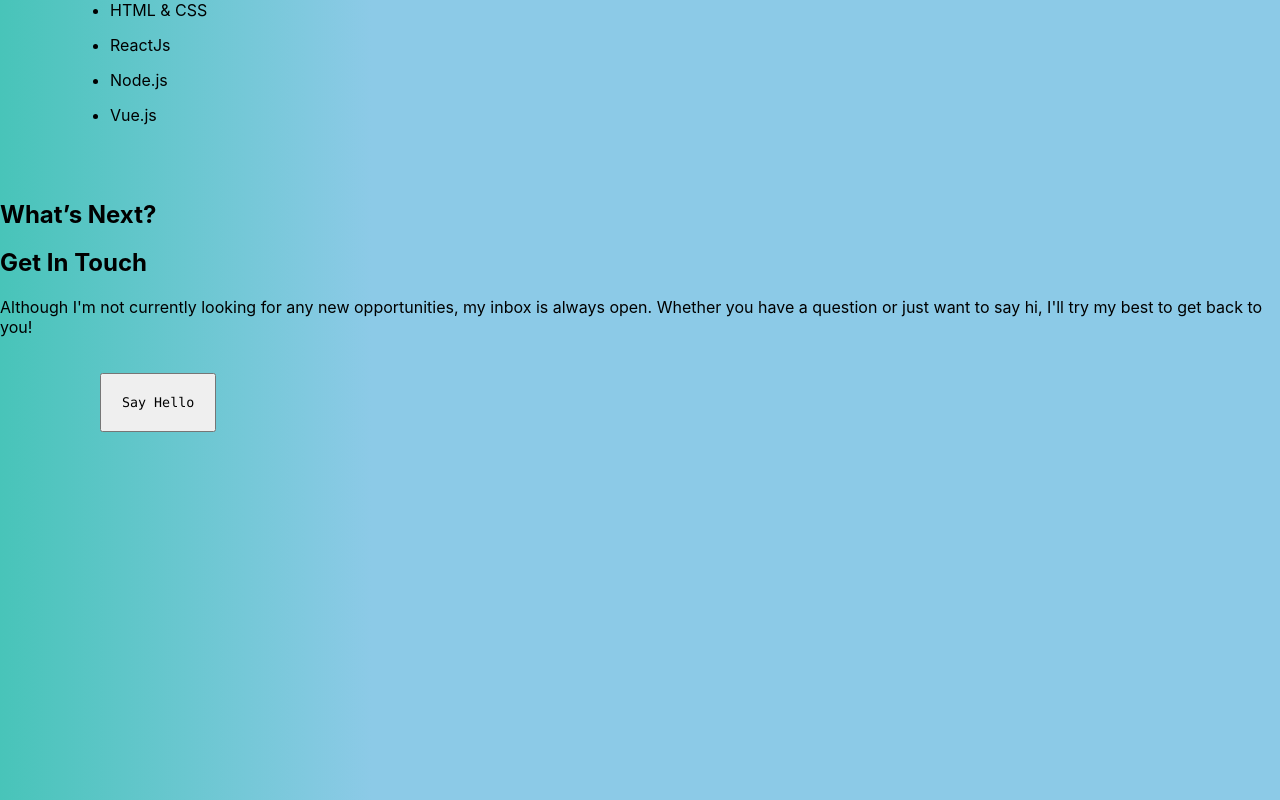
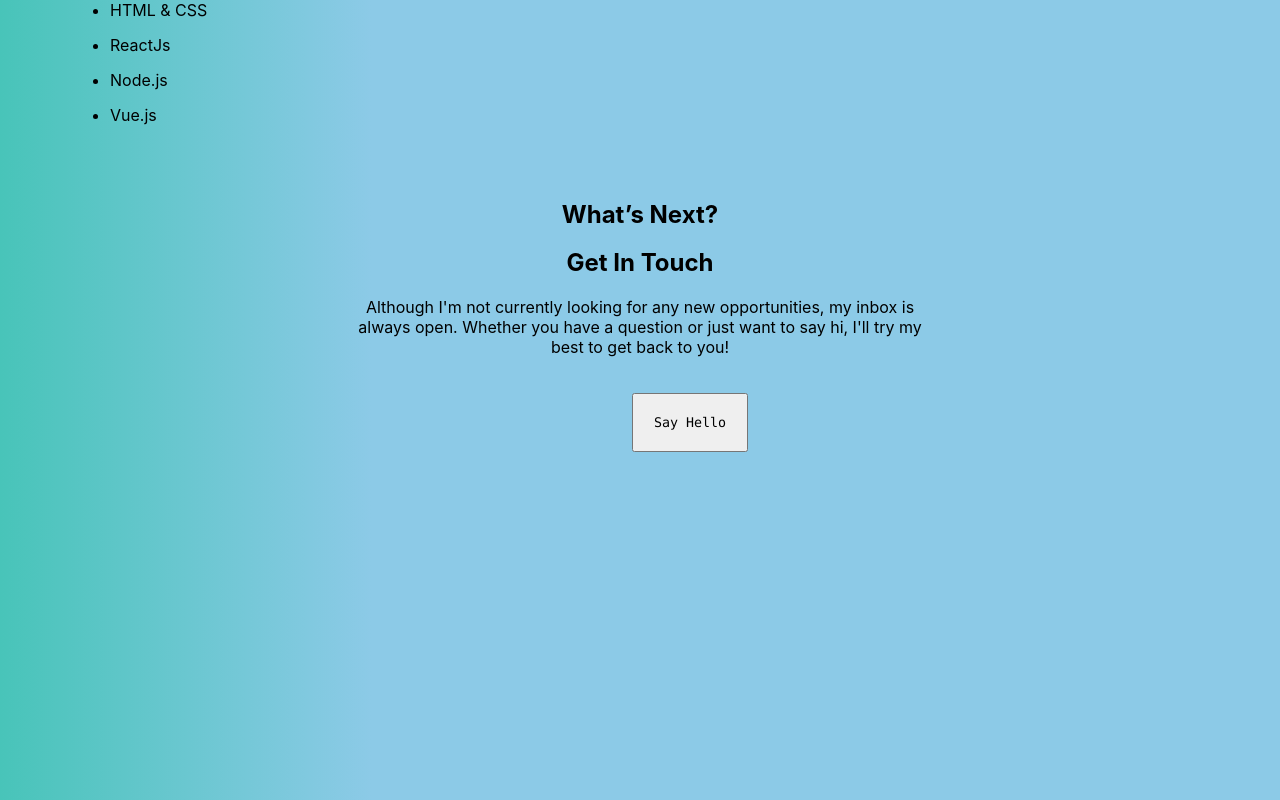
Before and after one commit to Gaganpandher52/personal-website, a React (Create React App) app in the folder client/: page / in a window 1280 px wide. Shown: the part 1901-2701 px from the top of the page. Built offline with nearby package versions, Linux system fonts and the light colour scheme.

Commit message:
working on css on footer

```diff
--- a/client/src/components/footer/Footer.js
+++ b/client/src/components/footer/Footer.js
@@ -5,14 +5,13 @@ class Footer extends Component {
   render() {
     return (
       <div className='main'>
-        <div className='main-content-container'>
-        <section class="">
-          <h2 class="numbered-heading overline">What’s Next?</h2>
-          <h2 class="title">Get In Touch</h2>
+        <div className=''>
+        <section class="section-main">
+          <h2 class="">What’s Next?</h2>
+          <h2 class="">Get In Touch</h2>
           <p>Although I'm not currently looking for any new opportunities, my inbox is always open. Whether you have a question or just want to say hi, I'll try my best to get back to you!</p>
           <a href="mailto:gaganpandher52@gmail.com"><button className='button_touch'>Say Hello</button></a>
         </section>
-
         </div>
 
       </div>
--- a/client/src/components/footer/footer.css
+++ b/client/src/components/footer/footer.css
@@ -0,0 +1,12 @@
+.section-main{
+  font-family: Calibre, "San Francisco", "SF Pro Text", -apple-system, system-ui, BlinkMacSystemFont, Roboto, "Helvetica Neue", "Segoe UI", Arial, sans-serif;
+  max-width: 600px;
+  margin: 0px auto 100px;
+  text-align: center;
+}
+
+.section-main p {
+
+
+
+}
```
